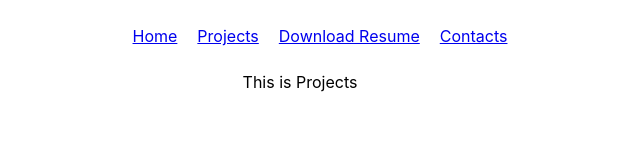
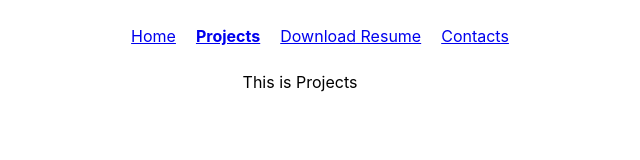
Before and after one commit to Sadia-hub/p1, a React (Create React App) app: page /projects in a window 1280 px wide. Shown: the top 160 px of the page, without its empty margins (340-980 px from the left). Built offline with nearby package versions, Linux system fonts and the light colour scheme.

Commit message:
Link converted to NavLink
It would help to apply styling to active links using css or js

```diff
--- a/src/components/Navbar.js
+++ b/src/components/Navbar.js
@@ -1,20 +1,40 @@
 import styles from '../navbar.module.css'
-import { Link } from 'react-router-dom';
+import { NavLink } from 'react-router-dom';
+
+const NavStyles = ({isActive}) =>{
+    return isActive?{
+            fontWeight:"bold"
+        }:{
+            fontWeight:"normal"
+        }
+
+}
 
 const Navbar = () =>{
     return<nav>
     <ul style={{listStyle:"none", display:"flex", marginInline:20, alignItems:"center",justifyContent:"center", textDecoration:"none"}}>
         <li style={{margin:10, textDecoration:"none"}}>
-            <Link to="/"> Home </Link>
+            {/* Navlink helps to find the active links. So, we can apply styles to them using
+            javascript or css
+            */}
+            <NavLink
+            style={NavStyles}
+            to="/"> Home </NavLink>
         </li>
         <li style={{margin:10}}>
-            <Link to="/projects"> Projects </Link>
+            <NavLink
+            style={NavStyles}
+            to="/projects"> Projects </NavLink>
         </li>
         <li style={{margin:10}}>
-            <Link to="/resume"> Download Resume </Link>
+            <NavLink
+            style={NavStyles}
+            to="/resume"> Download Resume </NavLink>
         </li>
         <li style={{margin:10}}>
-            <Link to="/contact"> Contacts </Link>
+            <NavLink
+            style={NavStyles}
+            to="/contact"> Contacts </NavLink>
         </li>
 
     </ul>
```
